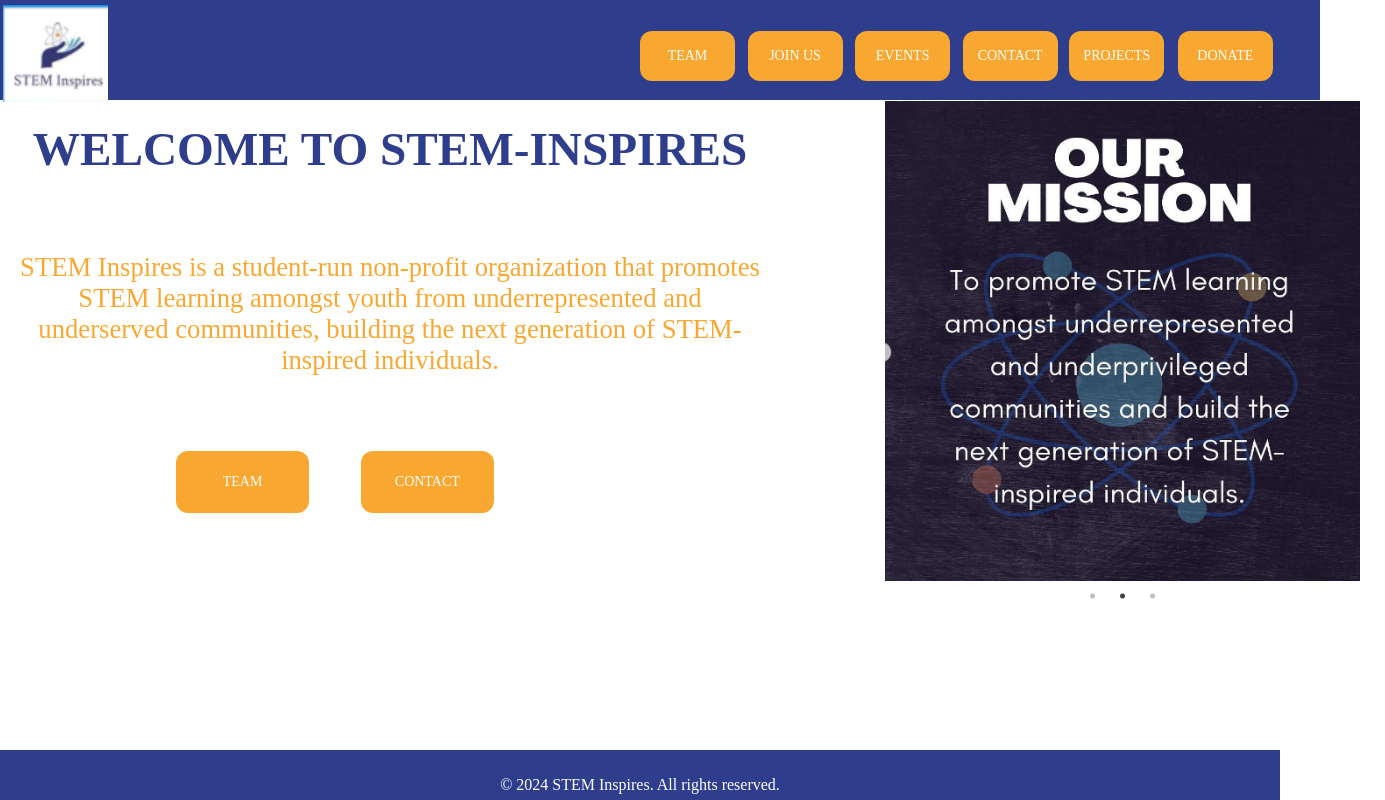
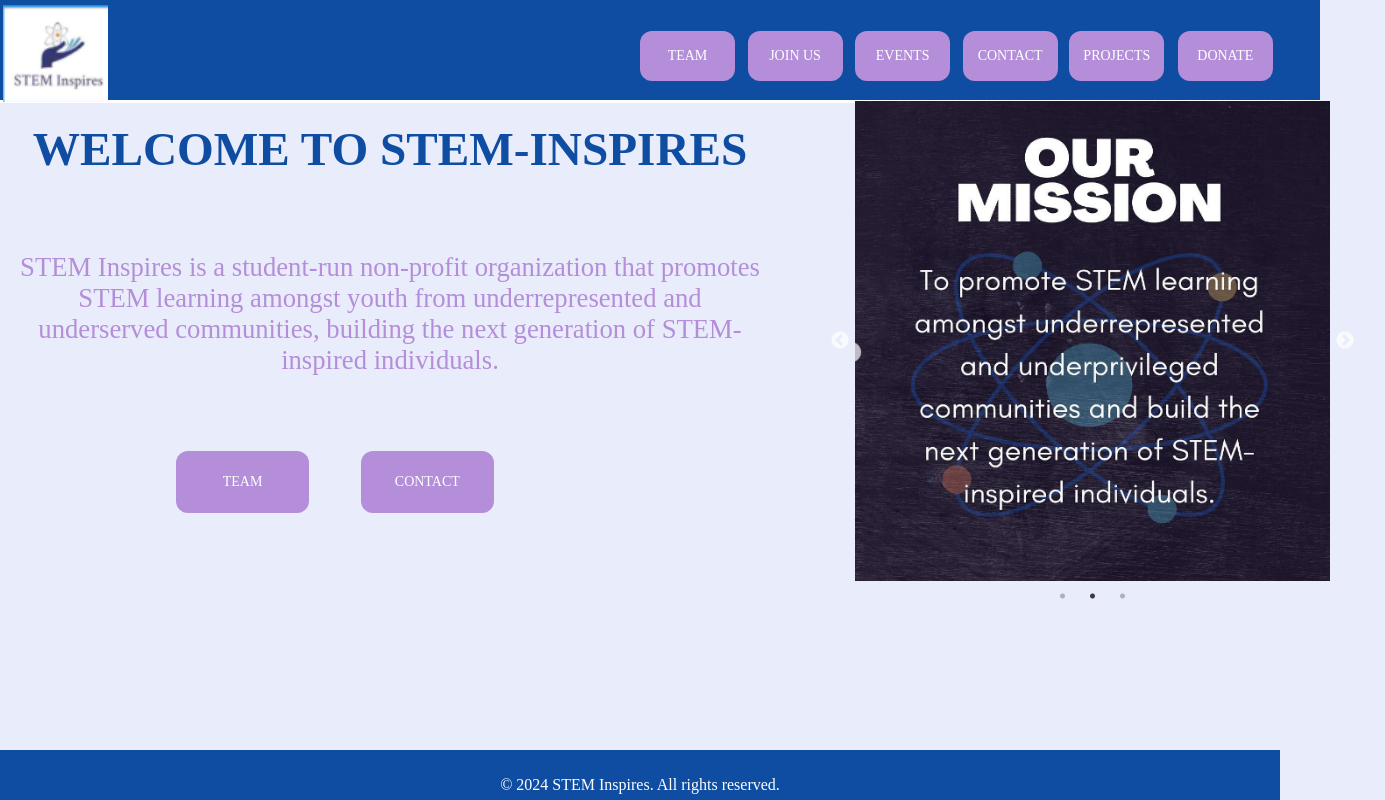
Before and after one commit to hardiashrestha/stem-inspires, a React (Create React App) app: page / in a window 1280 px wide. Shown: the whole page, 1385 px wide, since content can reach past the window. Built offline with nearby package versions, Linux system fonts and the light colour scheme.

Commit message:
UI update

```diff
--- a/src/components/Footer.css
+++ b/src/components/Footer.css
@@ -4,7 +4,7 @@
     bottom: 0; /* Set to 0 to stick to the bottom of the viewport */
     width: 100%;
     height: 30px; /* Set a fixed height for the footer */
-    background-color: #2F3E8C;
+    background-color: #0E4DA2;
     color: white;
     text-align: center;
     padding: 10px 0;
--- a/src/components/Navbar.css
+++ b/src/components/Navbar.css
@@ -1,5 +1,5 @@
 .navbar {
-  background-color: #2F3E8C;
+  background-color: #0E4DA2;
   color: #FFFFFF;
   padding: 10px 20px;
   width: 100%;
--- a/src/pages/Contact.css
+++ b/src/pages/Contact.css
@@ -1,5 +1,6 @@
 body {
     overflow: auto;
+    background-color: #E9ECFB;
 }
 
 .contact-container {
@@ -7,7 +8,7 @@
     justify-content: center;
     align-items: flex-start;
     padding: 20px;
-    background-color: #69B2D2;
+    background-color: #b6bee6;;
     min-height: 100vh;
 }
 
--- a/src/pages/Contact.js
+++ b/src/pages/Contact.js
@@ -1,6 +1,6 @@
 import React, { useState } from 'react';
 import './Contact.css';
-import { FaInstagram, FaEnvelope, FaLinkedin } from 'react-icons/fa';
+import { FaInstagram, FaEnvelope, FaLinkedin, FaDiscord } from 'react-icons/fa';
 
 const Contact = () => {
   const [formData, setFormData] = useState({
@@ -84,6 +84,9 @@
           <a href="https://www.linkedin.com/company/stem-inspires-nj" target="_blank" rel="noopener noreferrer">
             <FaLinkedin />
           </a>
+          <a href='https://discord.gg/Wd9MTkAd' target='_blank' rel='noopener noreferrer'>
+            <FaDiscord />
+          </a>
         </div>
         <h3>Having Questions or Feedback?</h3>
         <h4> We’d love to hear from you!</h4>
--- a/src/pages/Home.css
+++ b/src/pages/Home.css
@@ -1,7 +1,10 @@
+body {
+    background-color: #E9ECFB;
+}
 .main-header {
     font-size: 47.22px;
     font-family: 'Times New Roman', Times, serif;
-    color: #2F3E8C;
+    color: #0E4DA2;
     font-weight: bold;
     position: absolute;
     left: 12.22px;
@@ -14,7 +17,7 @@
 .sub-header {
     font-size: 26.67px;
     font-family: 'Times New Roman', Times, serif;
-    color: #F8A830;
+    color: #B48ED8;
     height: 270px;
     position: absolute;
     left: 12.22px;
@@ -28,7 +31,7 @@
     align-items: center;
     font-family: 'Times New Roman', Times, serif;
     justify-content: center;
-    background-color: #F8A830 !important; /* Change button background color */
+    background-color: #B48ED8 !important; /* Change button background color */
     color: white !important; /* Ensure text color is white */
     text-transform: uppercase;
     font-size: 14px;
@@ -57,6 +60,6 @@
 
 .slick-slider {
     position: absolute !important;
-    left: 885.06px !important;
+    left: 855.06px !important;
     top: 100.56px !important;
 }
```
